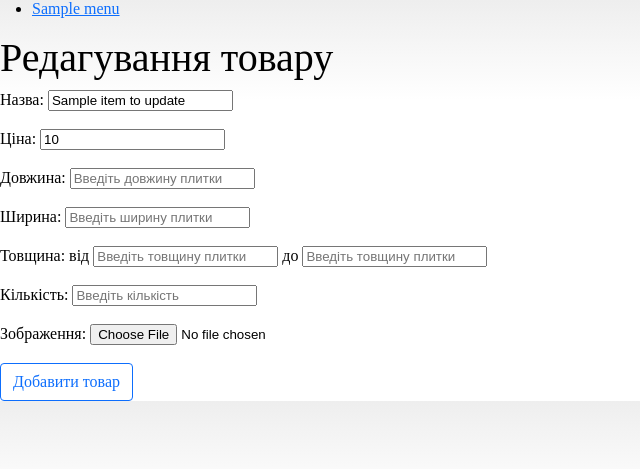
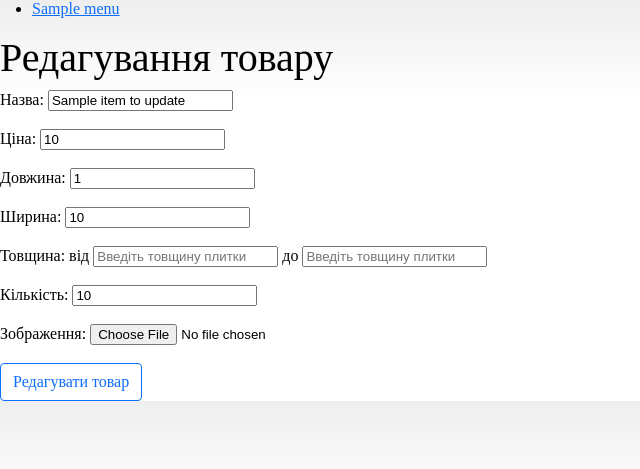
Before and after one commit to 0brain/shop, a Flask app: template admin/templates/admin/update.html in a window 1280 px wide. Shown: the top 469 px of the page, without its empty margins (0-640 px from the left). Run offline with Flask 2, Linux system fonts and the light colour scheme; the template is opened without the code that fills it: most values are stand-ins (such as "Sample title", 1, 10 or a date in 2020); parts of the project's set-up code (start-up, migrations or seed data) failed here and were passed over.

Commit message:
Вніс зміни в роботу кнопки редагування товару. Працюють всі поля, крім зображення товару.

```diff
--- a/admin/templates/admin/index.html
+++ b/admin/templates/admin/index.html
@@ -26,7 +26,7 @@
     <td>{{ el.thickness1 }}-{{ el.thickness2 }} мм.</td>
     <td>{{ el.quantity }} шт.</td>
 
-    <td><a href="/update/{{ item_to_update.id }}" type="button" class="myButton_ORANGE">Редагувати</a><p><a href="#" type="button" class="myButton_RED">Видалити</a></td>
+    <td><a href="/admin/update/{{ el.id }}" type="button" class="myButton_ORANGE">Редагувати</a><p><a href="#" type="button" class="myButton_RED">Видалити</a></td>
 </tr>
 </table>
 {% endfor %}
--- a/admin/templates/admin/update.html
+++ b/admin/templates/admin/update.html
@@ -4,21 +4,21 @@
 {{ super() }}
 
     <h1>Редагування товару</h1>
-    <form method="post" action="/update/{{ item_to_update.id }}" enctype="multipart/form-data">
+    <form method="post" action="/admin/update/{{ item_to_update.id }}" enctype="multipart/form-data">
         Назва: <input type="text" class="form-control" name="title" id="title" placeholder="Введіть назву" value="{{ item_to_update.title }}"><br><br>
         Ціна: <input type="number" class="form-control" name="price" id="price" placeholder="Введіть ціну"  value="{{ item_to_update.price }}"><br><br>
-        Довжина: <input type="number" class="form-control" name="length" id="length" placeholder="Введіть довжину плитки"><br><br>
-        Ширина: <input type="number" class="form-control" name="width" id="width" placeholder="Введіть ширину плитки"><br><br>
-        Товщина: від <input type="number" class="form-control" name="thickness1" id="thickness1" placeholder="Введіть товщину плитки">
-         до <input type="number" class="form-control" name="thickness2" id="thickness2" placeholder="Введіть товщину плитки"><br><br>
-        Кількість: <input type="number" class="form-control" name="quantity" id="quantity" placeholder="Введіть кількість"><br><br>
-        Зображення: <input type="file" name="inputFile"><br><br>
+        Довжина: <input type="number" class="form-control" name="length" id="length" placeholder="Введіть довжину плитки"  value="{{ item_to_update.length }}"><br><br>
+        Ширина: <input type="number" class="form-control" name="width" id="width" placeholder="Введіть ширину плитки" value="{{ item_to_update.width }}"><br><br>
+        Товщина: від <input type="number" class="form-control" name="thickness1" id="thickness1" placeholder="Введіть товщину плитки" value="{{ item_to_update.thickness1 }}">
+         до <input type="number" class="form-control" name="thickness2" id="thickness2" placeholder="Введіть товщину плитки" value="{{ item_to_update.thickness2 }}"><br><br>
+        Кількість: <input type="number" class="form-control" name="quantity" id="quantity" placeholder="Введіть кількість" value="{{ item_to_update.quantity }}"><br><br>
+        Зображення: <input type="file" name="inputFile" value="{{ item_to_update.file }}"><br><br>
 
 
 
 
 
-        <button class="btn btn-outline-primary" type="submit">Добавити товар</button>
+        <button class="btn btn-outline-primary" type="submit">Редагувати товар</button>
     </form>
 
 {% endblock %}
```
Also changed, not shown: admin/admin.py (+4 -7 lines).
